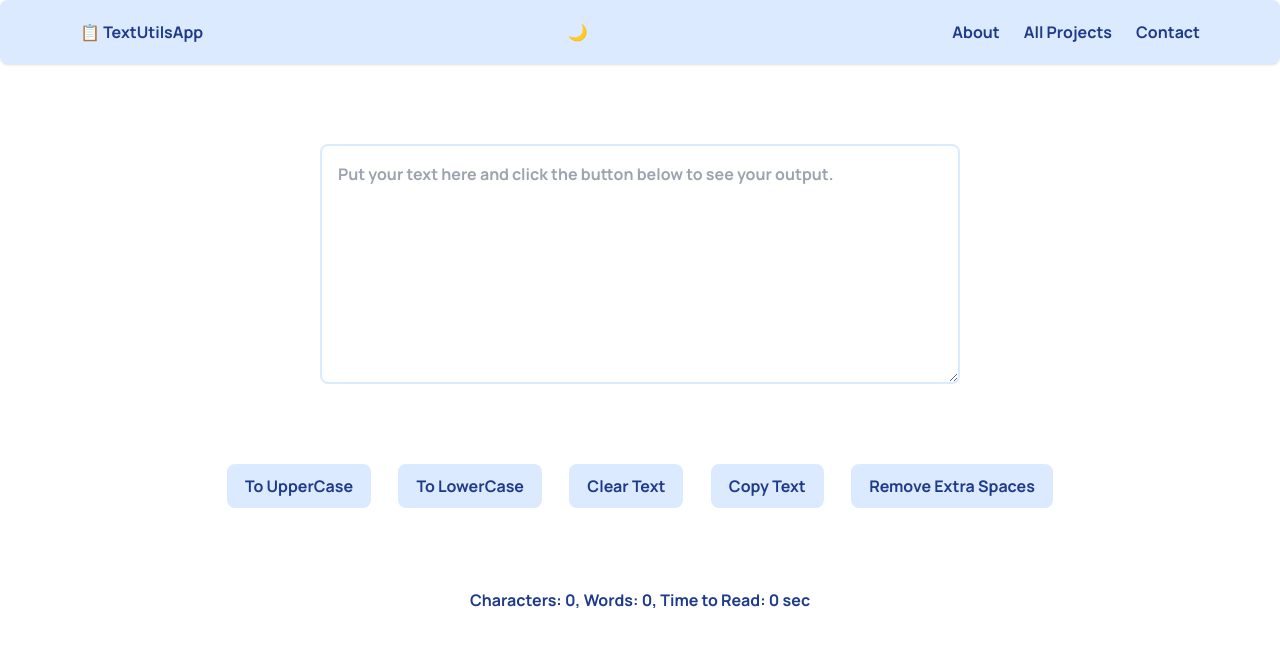
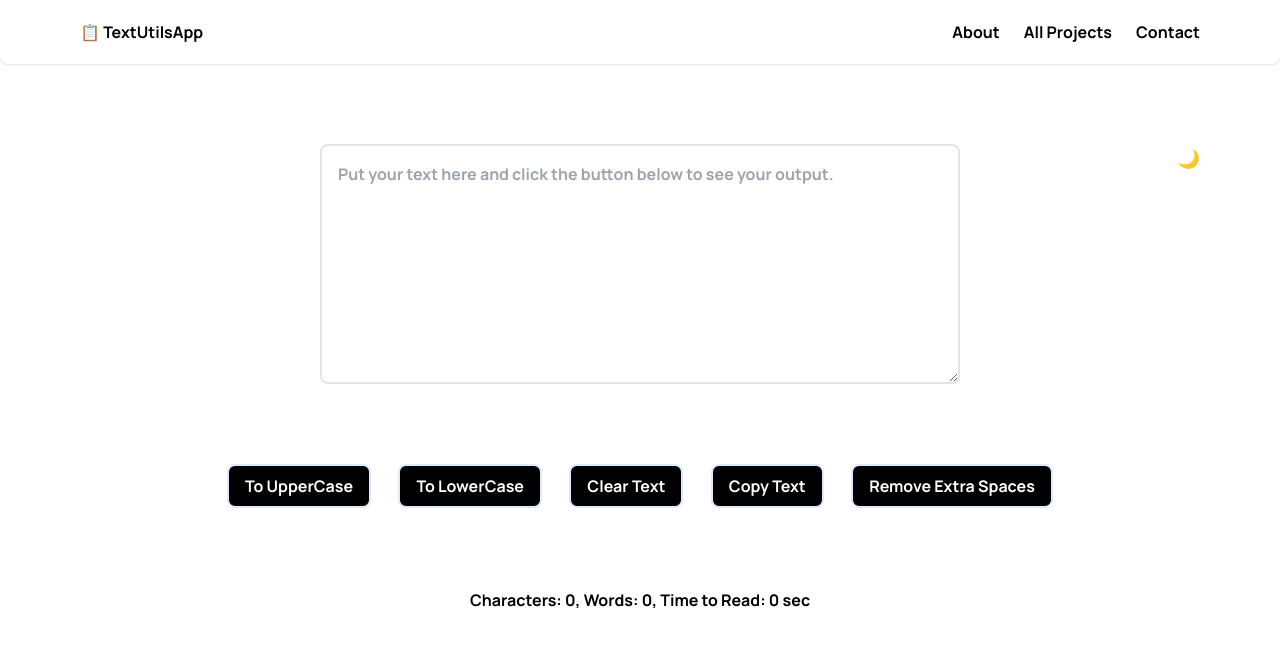
Before and after one commit to yashvdhakad/textutilsApp, a React (Vite) app: page / in a window 1280 px wide. Shown: the top 646 px of the page. Built offline with nearby package versions, Linux system fonts and the light colour scheme.

Commit message:
feat: darkmode added

```diff
--- a/src/App.jsx
+++ b/src/App.jsx
@@ -2,14 +2,30 @@ import './App.css'
 import Navbar from './components/Navbar'
 import Main from './components/Main'
 import Footer from './components/Footer'
+import { useState } from 'react'
 
 function App() {
+  const [emoji, setEmoji] = useState("🌙");
+
+  const modeHandler = () => {
+    emoji === "🌙" ? setEmoji("☀️") : setEmoji("🌙")
+  }
+
+  let darkMode = {
+    backgroundColor: "black",
+    color: "white"
+  }
+  let lightMode = {
+    backgroundColor: "white",
+    color: "black"
+  }
 
   return (
-    <div className='max-w-7xl m-[auto] space-y-20 '>
-      <Navbar title={"📋 TextUtilsApp"}/>
-      <Main/>
-      <Footer/>
+    <div className='max-w-screen-2xl m-[auto] space-y-20 transition relative' style={emoji === "🌙" ? lightMode : darkMode}>
+      <Navbar title="📋 TextUtilsApp" emoji={emoji} darkMode={darkMode} lightMode={lightMode} />
+      <button className='absolute right-20 text-lg' onClick={modeHandler}>{emoji}</button>
+      <Main emoji={emoji} darkMode={darkMode} lightMode={lightMode} />
+      <Footer />
     </div>
   )
 }
--- a/src/components/Button.jsx
+++ b/src/components/Button.jsx
@@ -2,7 +2,7 @@ import React from 'react'
 
 const Button = (props) => {
   return (
-    <button className='m-[auto] px-4 py-2 bg-blue-100 text-blue-900 font-bold border-2 border-blue-100 rounded-lg hover:shadow' onClick={props.upperCaseHandler}>{props.name}</button>
+    <button className='m-[auto] px-4 py-2 bg-blue-100 text-blue-900 font-bold border-2 border-blue-100 rounded-lg hover:shadow transition' onClick={props.upperCaseHandler} style={props.emoji === "🌙" ? props.darkMode : props.lightMode}>{props.name}</button>
   )
 }
 
--- a/src/components/Main.jsx
+++ b/src/components/Main.jsx
@@ -1,7 +1,7 @@
 import { useState } from "react"
 import Button from './Button'
 
-const Main = () => {
+const Main = (props) => {
     const [text, setText] = useState("")
 
     const onChangeHandler = (e) => {
@@ -27,21 +27,21 @@ const Main = () => {
 
     return (
         <>
-            <textarea className='w-1/2 h-60 block m-[auto] p-4 border-2 border-blue-100 rounded-lg text-blue-900 font-bold' placeholder='Put your text here and click the button below to see your output.' value={text} onChange={onChangeHandler}></textarea>
+            <textarea className='w-1/2 h-60 block m-[auto] p-4 border-2 border-zinc-200 rounded-lg text-black font-bold transition' placeholder='Put your text here and click the button below to see your output.' value={text} onChange={onChangeHandler} style={props.emoji === "🌙" ? props.lightMode : props.darkMode}></textarea>
 
             <div className="w-2/3 m-[auto] flex">
-                <Button name="To UpperCase" upperCaseHandler={upperCaseHandler} />
+                <Button name="To UpperCase" upperCaseHandler={upperCaseHandler} emoji={props.emoji} darkMode={props.darkMode} lightMode={props.lightMode} />
 
-                <Button name="To LowerCase" lowerCaseHandler={lowerCaseHandler} />
+                <Button name="To LowerCase" lowerCaseHandler={lowerCaseHandler} emoji={props.emoji} darkMode={props.darkMode} lightMode={props.lightMode} />
 
-                <Button name="Clear Text" clearTextHandler={clearTextHandler} />
+                <Button name="Clear Text" clearTextHandler={clearTextHandler} emoji={props.emoji} darkMode={props.darkMode} lightMode={props.lightMode} />
 
-                <Button name="Copy Text" copyTextHandler={copyTextHandler} />
+                <Button name="Copy Text" copyTextHandler={copyTextHandler} emoji={props.emoji} darkMode={props.darkMode} lightMode={props.lightMode} />
 
-                <Button name="Remove Extra Spaces" extraSpaceHandler={extraSpaceHandler} />
+                <Button name="Remove Extra Spaces" extraSpaceHandler={extraSpaceHandler} emoji={props.emoji} darkMode={props.darkMode} lightMode={props.lightMode} />
             </div>
 
-            <div className='w-fit m-[auto] text-blue-900 font-bold space-y-2'>
+            <div className='w-fit m-[auto] text-black font-bold space-y-2 transition' style={props.emoji === "🌙" ? {color: "black"} : {color: "white"}}>
                 Characters: {text.length}, Words: {text === "" ? "0" : text.split(" ").length}, Time to Read: {text === "" ? "0 " : 0.25 * text.split(" ").length}sec</div>
 
             {/* <div className="">Preview: {text}</div> */}
--- a/src/components/Navbar.jsx
+++ b/src/components/Navbar.jsx
@@ -1,29 +1,9 @@
 import React, { useState } from 'react'
 
 const Navbar = (props) => {
-    const [emoji, setEmoji] = useState("🌙");
-
-    const darkModeHandler =()=>{
-        if (emoji === "☀️") {
-            setEmoji("🌙")
-        }
-        else {
-            setEmoji("☀️")
-        }
-    }
-
-    let darkmode = {
-        backgroundColor: "#060047",
-        color: "white"
-    }
-    let lightmode = {
-        backgroundColor: ""
-    }
-
     return (
-        <nav className='h-16 px-20 bg-blue-100 text-blue-900 font-bold flex flex-row justify-between items-center rounded-lg shadow transition' style={emoji === "☀️" ? darkmode : lightmode}>
+        <nav className='h-16 px-20 bg-blue-100 text-blue-900 font-bold flex flex-row justify-between items-center rounded-b-lg shadow transition' style={props.emoji === "🌙" ? props.lightMode : props.darkMode}>
             <h1>{props.title}</h1>
-            <button className="" onClick={darkModeHandler}>{emoji}</button>
             <div className="flex space-x-6 font-bold cursor-pointer">
                 <a href='/'>About</a>
                 <a href="/">All Projects</a>
```
